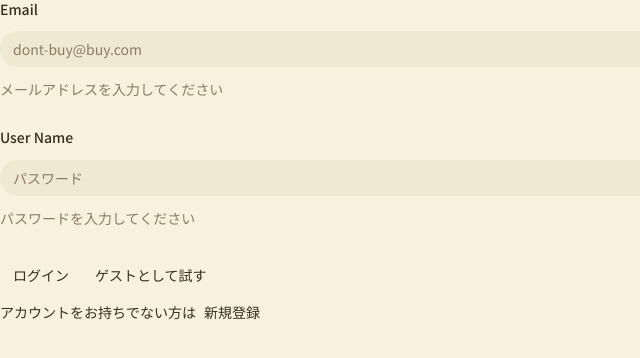
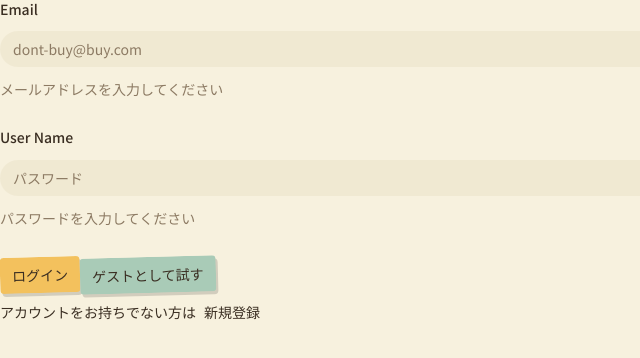
Before and after one commit to RyoK73/dont-buy, a Next.js app: page /login in a window 1280 px wide. Shown: the top 358 px of the page, without its empty margins (0-640 px from the left). Built offline with nearby package versions, Linux system fonts and the light colour scheme; a web font is replaced by a local one.

Commit message:
feat: dont-buy用のvariantをbutton.tsxに追加
- 重複インストールしていたinput.tsxを削除

```diff
--- a/components/ui/Input.tsx
+++ /dev/null
@@ -1,23 +0,0 @@
-import { cn } from "@/lib/utils";
-import { Input as InputPrimitive } from "@base-ui/react";
-import * as React from "react";
-
-const Input = ({
-  className,
-  type,
-  ...props
-}: React.ComponentProps<"input">) => {
-  return (
-    <InputPrimitive
-      type={type}
-      data-slot="input"
-      className={cn(
-        "h-9 w-full min-w-0 rounded-3xl border border-transparent bg-input/50 px-3 py-1 text-base transition-[color,box-shadow,background-color] outline-none file:inline-flex file:h-7 file:border-0 file:bg-transparent file:text-sm file:font-medium file:text-foreground placeholder:text-muted-foreground focus-visible:border-ring focus-visible:ring-3 disabled:pointer-events-none disabled:cursor-not-allowed disabled:opacity-50 aria-invalid:border-destructive aria-invalid:ring-3 aria-invalid:ring-destructive/20 md:text-sm dark:aria-invalid:border-destructive/50",
-        className,
-      )}
-      {...props}
-    />
-  );
-};
-
-export { Input };
--- a/components/ui/button.tsx
+++ b/components/ui/button.tsx
@@ -1,7 +1,7 @@
-import { Button as ButtonPrimitive } from "@base-ui/react/button"
-import { cva, type VariantProps } from "class-variance-authority"
+import { Button as ButtonPrimitive } from "@base-ui/react/button";
+import { cva, type VariantProps } from "class-variance-authority";
 
-import { cn } from "@/lib/utils"
+import { cn } from "@/lib/utils";
 
 const buttonVariants = cva(
   "group/button inline-flex shrink-0 items-center justify-center rounded-4xl border border-transparent bg-clip-padding text-sm font-medium whitespace-nowrap transition-all outline-none select-none focus-visible:border-ring focus-visible:ring-3 focus-visible:ring-ring/30 active:not-aria-[haspopup]:translate-y-px disabled:pointer-events-none disabled:opacity-50 aria-invalid:border-destructive aria-invalid:ring-3 aria-invalid:ring-destructive/20 dark:aria-invalid:border-destructive/50 dark:aria-invalid:ring-destructive/40 [&_svg]:pointer-events-none [&_svg]:shrink-0 [&_svg:not([class*='size-'])]:size-4",
@@ -18,6 +18,10 @@ const buttonVariants = cva(
         destructive:
           "bg-destructive/10 text-destructive hover:bg-destructive/20 focus-visible:border-destructive/40 focus-visible:ring-destructive/20 dark:bg-destructive/20 dark:hover:bg-destructive/30 dark:focus-visible:ring-destructive/40",
         link: "text-primary underline-offset-4 hover:underline",
+        sticky:
+          "-rotate-[1.5deg] rounded-sm border-none bg-accent-buy text-[#3a2e22] shadow-[2px_3px_0_rgba(0,0,0,0.15)] hover:rotate-0 hover:bg-accent-buy hover:shadow-[3px_4px_0_rgba(0,0,0,0.15)] active:rotate-0 active:shadow-none",
+        "sticky-secondary":
+          "-rotate-[1.5deg] rounded-sm border-none bg-accent-save text-[#3a2e22] shadow-[2px_3px_0_rgba(0,0,0,0.15)] hover:rotate-0 hover:bg-accent-save hover:shadow-[3px_4px_0_rgba(0,0,0,0.15)] active:rotate-0 active:shadow-none",
       },
       size: {
         default:
@@ -35,8 +39,8 @@ const buttonVariants = cva(
       variant: "default",
       size: "default",
     },
-  }
-)
+  },
+);
 
 function Button({
   className,
@@ -50,7 +54,7 @@ function Button({
       className={cn(buttonVariants({ variant, size, className }))}
       {...props}
     />
-  )
+  );
 }
 
-export { Button, buttonVariants }
+export { Button, buttonVariants };
```
